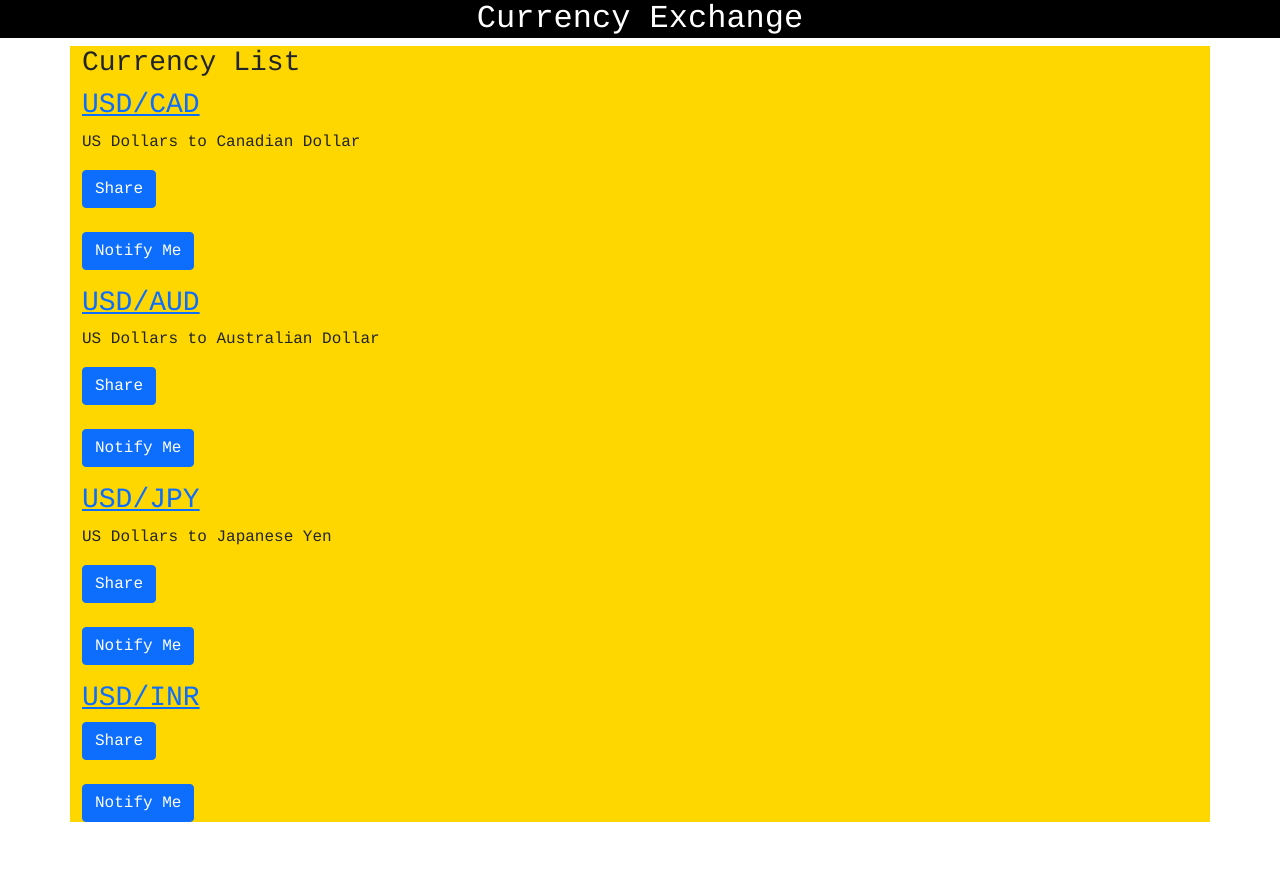
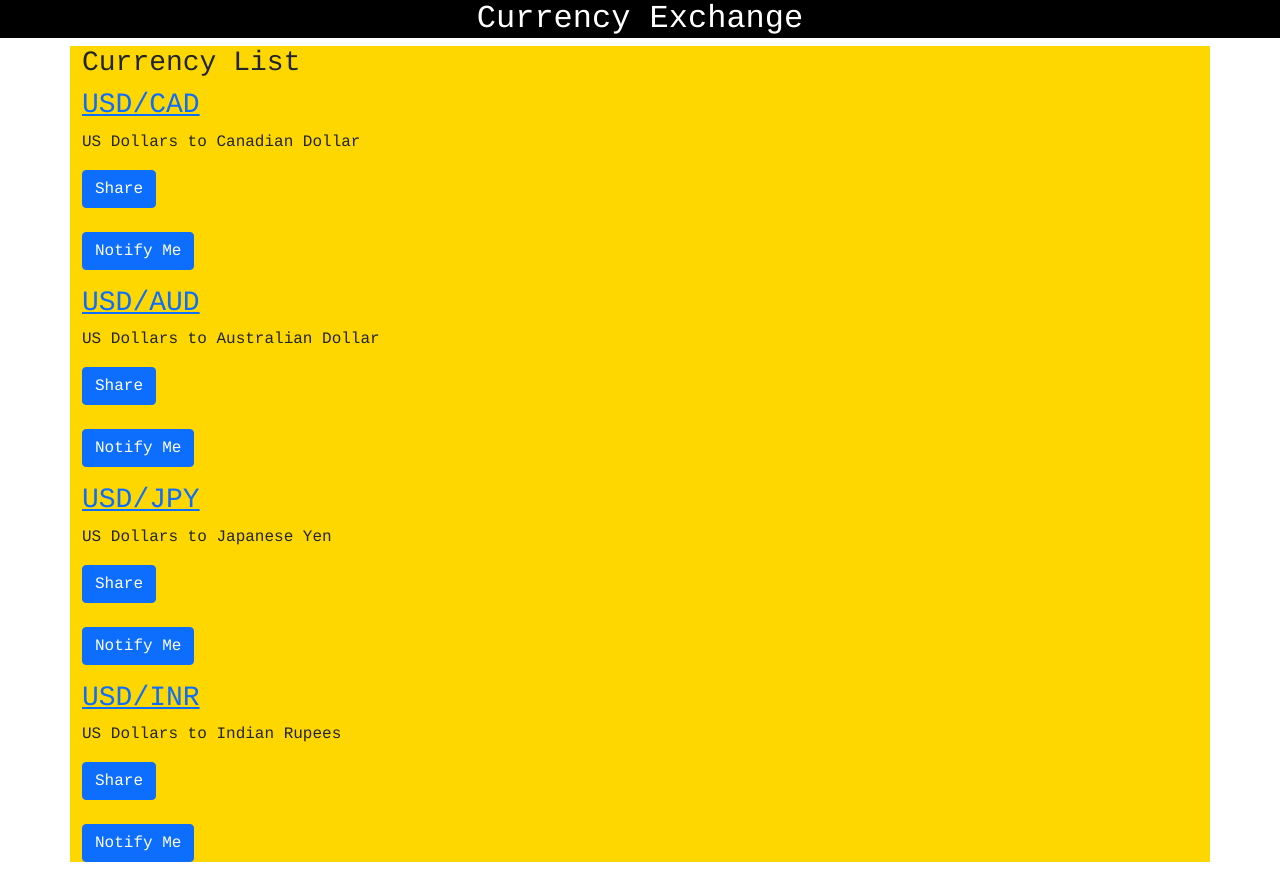
Before and after one commit to devansh0903/angular-Currency, an Angular app: page / in a window 1280 px wide. Before the commit the page ends 838 px from the top, so only its background shows below. Built offline with nearby package versions, Linux system fonts and the light colour scheme.

Commit message:
1 file modified

```diff
--- a/src/app/currency.ts
+++ b/src/app/currency.ts
@@ -10,14 +10,14 @@ Description: string;
 export const currency = [
   {
   Id: 1,
-  Pair: 'USD/CAD',
+  Pair: "USD/CAD",
   Buy_Price: 3.29,
   Sell_Price: 3.35,
   Description: " US Dollars to Canadian Dollar"
   },
   {
   Id: 2,
-  Pair: 'USD/AUD',
+  Pair: "USD/AUD",
   Buy_Price: 3.56,
   Sell_Price: 3.65,
   Description: "US Dollars to Australian Dollar"
@@ -26,7 +26,7 @@ export const currency = [
 
   {
     Id: 3,
-    Pair: 'USD/JPY',
+    Pair: "USD/JPY",
     Buy_Price: 5.85,
     Sell_Price: 6.22,
     Description: "US Dollars to Japanese Yen"
@@ -34,10 +34,11 @@ export const currency = [
     },
     {
       Id: 4,
-      Pair: 'USD/INR',
-      Buy_Price: 74,
-      Sell_Price: 78,
-      Descritpion: "US Dollars to Indian Rupee"
-    },
+      Pair: "USD/INR",
+      Buy_Price: 6.77,
+      Sell_Price: 5.33,
+      Description: "US Dollars to Indian Rupees"
+    }
+
 
   ];
```
